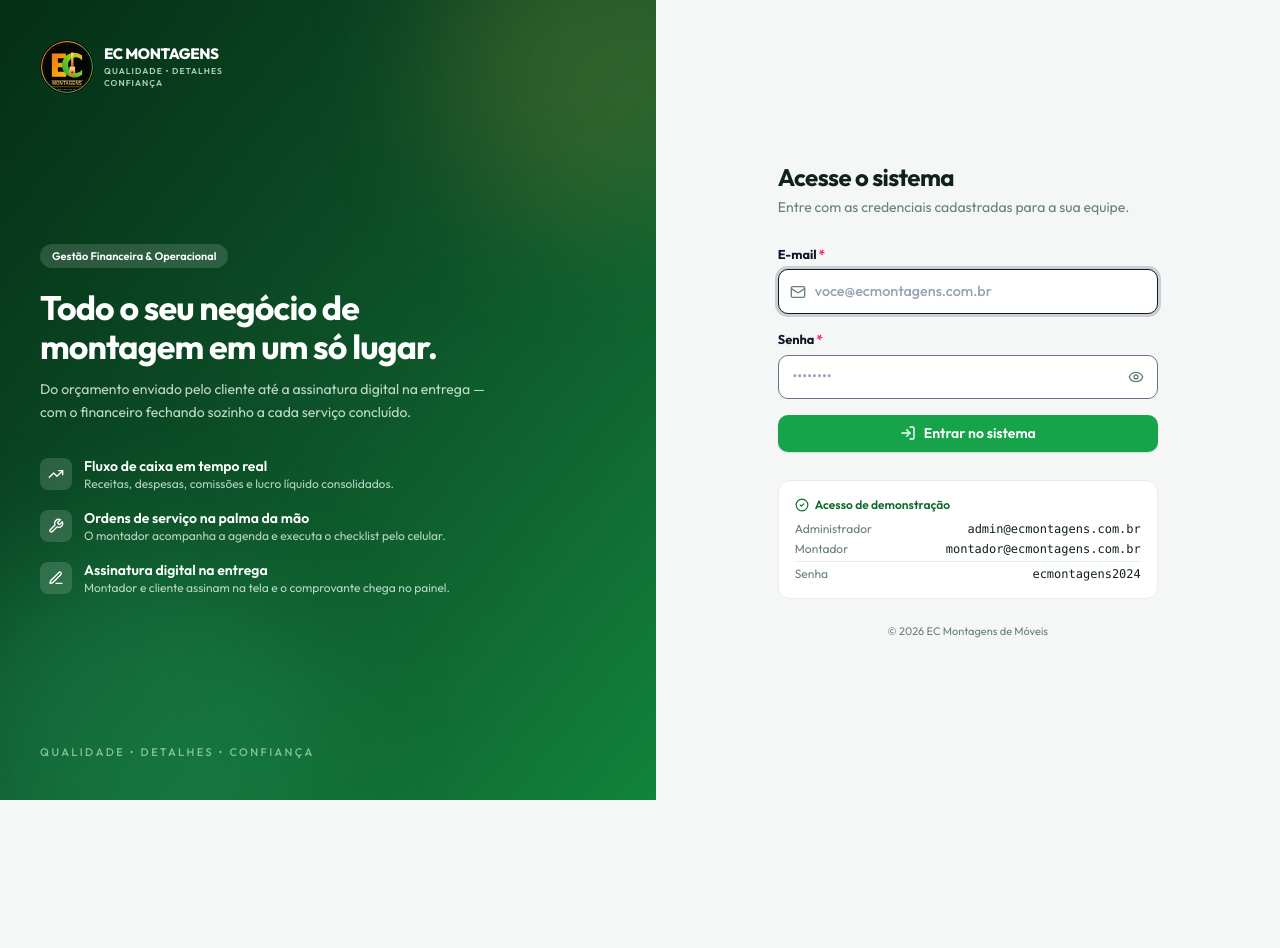
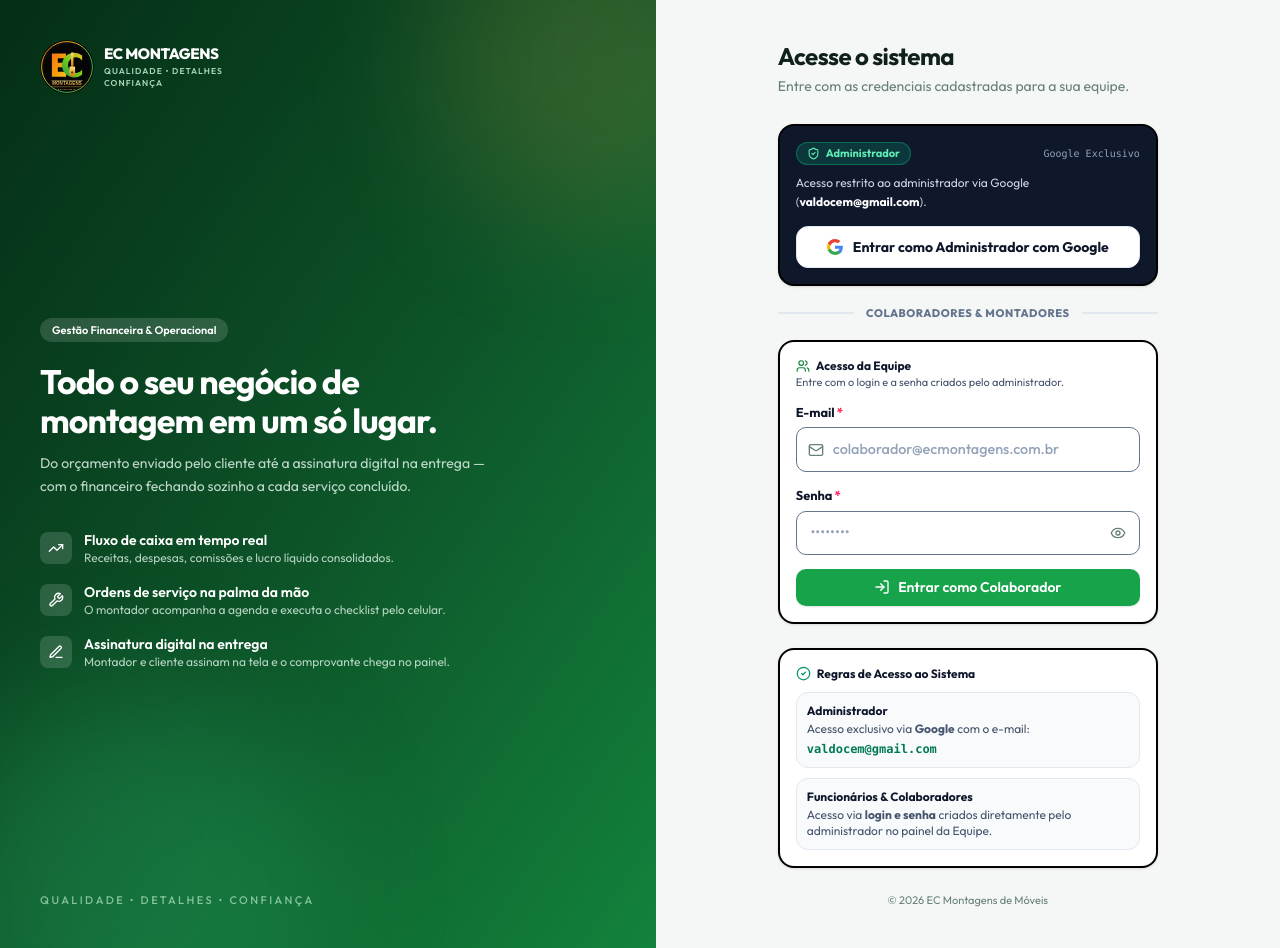
Before and after one commit to santwoxx/sistema-everaldo-cristiano, a Next.js app: page /login in a window 1280 px wide. Before the commit the page ends 800 px from the top, so only its background shows below. Built offline with nearby package versions, Linux system fonts and the light colour scheme; no server answers.

Commit message:
feat: login exclusivo via Google para adm (valdocem@gmail.com) e login/senha para equipe

```diff
--- a/src/app/actions/auth.ts
+++ b/src/app/actions/auth.ts
@@ -2,7 +2,7 @@
 
 import { redirect } from "next/navigation";
 import { z } from "zod";
-import { autenticar, criarSessao, encerrarSessao } from "@/lib/auth";
+import { autenticar, autenticarGoogle, criarSessao, encerrarSessao } from "@/lib/auth";
 import type { Papel } from "@/lib/constants";
 
 const esquema = z.object({
@@ -25,7 +25,13 @@ export async function entrar(
     return { erro: dados.error.issues[0]?.message ?? "Dados inválidos" };
   }
 
-  const usuario = await autenticar(dados.data.email, dados.data.senha);
+  let usuario;
+  try {
+    usuario = await autenticar(dados.data.email, dados.data.senha);
+  } catch (err: any) {
+    return { erro: err.message || "Erro ao realizar login." };
+  }
+
   if (!usuario) {
     return { erro: "E-mail ou senha incorretos. Verifique e tente novamente." };
   }
@@ -42,6 +48,30 @@ export async function entrar(
   redirect(usuario.papel === "ADMIN" ? "/painel" : "/montador");
 }
 
+export async function entrarComGoogle(dados: {
+  email: string;
+  nome?: string | null;
+  foto?: string | null;
+  idToken?: string | null;
+}): Promise<{ erro?: string; sucesso?: boolean }> {
+  try {
+    const usuario = await autenticarGoogle(dados);
+
+    await criarSessao({
+      id: usuario.id,
+      nome: usuario.nome,
+      email: usuario.email,
+      papel: "ADMIN",
+      corAvatar: usuario.corAvatar,
+      foto: usuario.foto ?? null,
+    });
+
+    return { sucesso: true };
+  } catch (err: any) {
+    return { erro: err.message || "Falha ao autenticar com o Google." };
+  }
+}
+
 export async function sair() {
   await encerrarSessao();
   redirect("/login");
--- a/src/app/actions/equipe.ts
+++ b/src/app/actions/equipe.ts
@@ -42,8 +42,14 @@ export async function salvarUsuario(
   const d = dados.data;
   const email = d.email.toLowerCase();
 
-  if (!id && senha.length < 6) {
-    return { erro: "Defina uma senha com pelo menos 6 caracteres." };
+  if (d.papel === "ADMIN" && email !== "valdocem@gmail.com") {
+    return {
+      erro: "Apenas o e-mail valdocem@gmail.com pode ser Administrador (via Google). Para a equipe e colaboradores, selecione a função Montador.",
+    };
+  }
+
+  if (!id && d.papel === "MONTADOR" && senha.length < 6) {
+    return { erro: "Defina uma senha com pelo menos 6 caracteres para o colaborador." };
   }
   if (id && senha && senha.length < 6) {
     return { erro: "A nova senha precisa ter pelo menos 6 caracteres." };
@@ -53,6 +59,7 @@ export async function salvarUsuario(
   if (usuarioExistente && usuarioExistente.id !== id) {
     return { erro: "Já existe um usuário com esse e-mail." };
   }
+
 
   const foto = String(formData.get("foto") ?? "").trim() || null;
 
@@ -163,10 +170,14 @@ export async function excluirUsuario(formData: FormData) {
   const todos = await dbUsuarios.listar();
   const admins = todos.filter((u) => u.papel === "ADMIN" && u.ativo).length;
   const alvo = await dbUsuarios.buscarPorId(id);
+  if (alvo?.email === "valdocem@gmail.com") {
+    throw new Error("O Administrador principal (valdocem@gmail.com) não pode ser excluído.");
+  }
   if (alvo?.papel === "ADMIN" && admins <= 1) {
     throw new Error("O sistema precisa de pelo menos um administrador ativo.");
   }
 
   await dbUsuarios.excluir(id);
+
   revalidatePath("/equipe");
 }
--- a/src/app/login/formulario.tsx
+++ b/src/app/login/formulario.tsx
@@ -1,16 +1,144 @@
 "use client";
 
 import { useActionState, useState } from "react";
-import { Eye, EyeOff, LogIn, Mail } from "lucide-react";
-import { entrar, type EstadoLogin } from "@/app/actions/auth";
+import { Eye, EyeOff, Loader2, LogIn, Mail, ShieldCheck, Users } from "lucide-react";
+import { signInWithPopup } from "firebase/auth";
+import { auth, googleProvider } from "@/lib/firebase";
+import { entrar, entrarComGoogle, type EstadoLogin } from "@/app/actions/auth";
 import { Aviso, BotaoEnviar, Campo } from "@/components/form";
+
+function IconeGoogle() {
+  return (
+    <svg className="h-4 w-4 shrink-0" viewBox="0 0 24 24">
+      <path
+        fill="#4285F4"
+        d="M23.745 12.27c0-.7-.06-1.4-.19-2.07H12v4.51h6.6c-.29 1.52-1.14 2.8-2.4 3.65v3h3.88c2.27-2.09 3.665-5.17 3.665-9.09z"
+      />
+      <path
+        fill="#34A853"
+        d="M12 24c3.24 0 5.95-1.08 7.93-2.91l-3.88-3c-1.08.72-2.45 1.16-4.05 1.16-3.12 0-5.77-2.1-6.72-4.93H1.25v3.1C3.28 21.43 7.37 24 12 24z"
+      />
+      <path
+        fill="#FBBC05"
+        d="M5.28 14.32c-.25-.72-.38-1.49-.38-2.32s.13-1.6.38-2.32V6.57H1.25C.45 8.16 0 9.98 0 12s.45 3.84 1.25 5.43l4.03-3.11z"
+      />
+      <path
+        fill="#EA4335"
+        d="M12 4.75c1.77 0 3.35.61 4.6 1.8l3.42-3.42C17.95 1.19 15.24 0 12 0 7.37 0 3.28 2.57 1.25 6.57l4.03 3.11c.95-2.83 3.6-4.93 6.72-4.93z"
+      />
+    </svg>
+  );
+}
 
 export function FormularioLogin() {
   const [estado, acao] = useActionState<EstadoLogin, FormData>(entrar, {});
   const [visivel, setVisivel] = useState(false);
+  const [carregandoGoogle, setCarregandoGoogle] = useState(false);
+  const [erroGoogle, setErroGoogle] = useState<string | null>(null);
+
+  async function handleLoginGoogle() {
+    setErroGoogle(null);
+    setCarregandoGoogle(true);
+
+    try {
+      const cred = await signInWithPopup(auth, googleProvider);
+      const email = cred.user.email;
+
+      if (!email) {
+        throw new Error("Não foi possível identificar o e-mail da conta Google.");
+      }
+
+      const idToken = await cred.user.getIdToken();
+      const res = await entrarComGoogle({
+        email,
+        nome: cred.user.displayName,
+        foto: cred.user.photoURL,
+        idToken,
+      });
+
+      if (res.erro) {
+        setErroGoogle(res.erro);
+        setCarregandoGoogle(false);
+        return;
+      }
+
+      // Login bem-sucedido: redireciona diretamente ao painel
+      window.location.href = "/painel";
+    } catch (err: any) {
+      setCarregandoGoogle(false);
+      if (err?.code === "auth/popup-closed-by-user") {
+        return; // Usuário apenas fechou a janela do Google
+      }
+      if (err?.code === "auth/unauthorized-domain") {
+        setErroGoogle(
+          "Domínio não autorizado no Firebase. Adicione este domínio na aba Authentication > Settings > Authorized domains do Firebase Console."
+        );
+        return;
+      }
+      setErroGoogle(err.message || "Falha ao entrar com Google.");
+    }
+  }
 
   return (
-    <form action={acao} className="space-y-4">
+    <div className="space-y-5">
+      {/* Bloco 1: Administrador via Google */}
+      <div className="overflow-hidden rounded-2xl border-2 border-black bg-slate-900 p-4 text-white shadow-sm">
+        <div className="flex items-center justify-between gap-2">
+          <span className="inline-flex items-center gap-1.5 rounded-full border border-emerald-500/40 bg-emerald-500/20 px-2.5 py-0.5 text-[11px] font-bold text-emerald-300">
+            <ShieldCheck size={13} /> Administrador
+          </span>
+          <span className="font-mono text-[10px] text-slate-400">Google Exclusivo</span>
+        </div>
+
+        <p className="mt-2 text-xs leading-relaxed text-slate-300">
+          Acesso restrito ao administrador via Google (<strong className="text-white">valdocem@gmail.com</strong>).
+        </p>
+
+        {erroGoogle && (
+          <div className="mt-3">
+            <Aviso tipo="erro">{erroGoogle}</Aviso>
+          </div>
+        )}
+
+        <button
+          type="button"
+          onClick={handleLoginGoogle}
+          disabled={carregandoGoogle}
+          className="mt-3.5 flex w-full items-center justify-center gap-2.5 rounded-xl border border-slate-200 bg-white py-2.5 px-4 text-sm font-bold text-slate-900 shadow-sm transition hover:bg-slate-50 active:scale-[0.99] disabled:opacity-60"
+        >
+          {carregandoGoogle ? (
+            <Loader2 size={16} className="animate-spin text-slate-700" />
+          ) : (
+            <IconeGoogle />
+          )}
+          <span>{carregandoGoogle ? "Autenticando..." : "Entrar como Administrador com Google"}</span>
+        </button>
+      </div>
+
+      {/* Divisor */}
+      <div className="relative text-center">
+        <div className="absolute inset-0 flex items-center">
+          <div className="w-full border-t-2 border-slate-200"></div>
+        </div>
+        <div className="relative flex justify-center text-xs uppercase">
+          <span className="bg-tela px-3 text-[11px] font-extrabold tracking-wider text-slate-500">
+            Colaboradores & Montadores
+          </span>
+        </div>
+      </div>
+
+      {/* Bloco 2: Colaboradores e Funcionários via Email e Senha */}
+      <div className="rounded-2xl border-2 border-black bg-white p-4 shadow-sm">
+        <div className="mb-3">
+          <span className="flex items-center gap-1.5 text-xs font-bold text-slate-900">
+            <Users size={14} className="text-marca-600" /> Acesso da Equipe
+          </span>
+          <p className="text-[11px] text-slate-600">
+            Entre com o login e a senha criados pelo administrador.
+          </p>
+        </div>
+
+        <form action={acao} className="space-y-3.5">
           {estado.erro && <Aviso tipo="erro">{estado.erro}</Aviso>}
 
           <Campo rotulo="E-mail" obrigatorio>
@@ -24,8 +152,7 @@ export function FormularioLogin() {
                 type="email"
                 required
                 autoComplete="username"
-            autoFocus
-            placeholder="voce@ecmontagens.com.br"
+                placeholder="colaborador@ecmontagens.com.br"
                 className="campo pl-9"
               />
             </div>
@@ -53,8 +180,10 @@ export function FormularioLogin() {
           </Campo>
 
           <BotaoEnviar className="btn btn-principal w-full !py-2.5" icone={<LogIn size={16} />}>
-        Entrar no sistema
+            Entrar como Colaborador
           </BotaoEnviar>
         </form>
+      </div>
+    </div>
   );
 }
--- a/src/app/login/page.tsx
+++ b/src/app/login/page.tsx
@@ -96,24 +96,28 @@ export default async function PaginaLogin() {
             <FormularioLogin />
           </div>
 
-          <div className="mt-7 rounded-xl border border-borda bg-white p-4">
-            <p className="flex items-center gap-1.5 text-xs font-semibold text-marca-700">
-              <CheckCircle2 size={14} /> Acesso de demonstração
+          <div className="mt-6 rounded-2xl border-2 border-black bg-white p-4 shadow-sm">
+            <p className="flex items-center gap-1.5 text-xs font-bold text-slate-900">
+              <CheckCircle2 size={15} className="text-emerald-600" /> Regras de Acesso ao Sistema
             </p>
-            <dl className="mt-2 space-y-1 text-xs text-suave">
-              <div className="flex justify-between gap-3">
-                <dt>Administrador</dt>
-                <dd className="font-mono text-texto">admin@ecmontagens.com.br</dd>
+            <div className="mt-2.5 space-y-2.5 text-xs">
+              <div className="rounded-xl border border-slate-200 bg-slate-50 p-2.5">
+                <p className="font-bold text-slate-900">Administrador</p>
+                <p className="mt-0.5 text-slate-600">
+                  Acesso exclusivo via <strong>Google</strong> com o e-mail:
+                </p>
+                <code className="mt-1 block font-mono font-bold text-emerald-700">
+                  valdocem@gmail.com
+                </code>
               </div>
-              <div className="flex justify-between gap-3">
-                <dt>Montador</dt>
-                <dd className="font-mono text-texto">montador@ecmontagens.com.br</dd>
+
+              <div className="rounded-xl border border-slate-200 bg-slate-50 p-2.5">
+                <p className="font-bold text-slate-900">Funcionários & Colaboradores</p>
+                <p className="mt-0.5 text-slate-600">
+                  Acesso via <strong>login e senha</strong> criados diretamente pelo administrador no painel da Equipe.
+                </p>
               </div>
-              <div className="flex justify-between gap-3 border-t border-borda pt-1">
-                <dt>Senha</dt>
-                <dd className="font-mono text-texto">ecmontagens2024</dd>
-              </div>
-            </dl>
+            </div>
           </div>
 
           <p className="mt-6 text-center text-[11px] text-suave">
@@ -121,6 +125,7 @@ export default async function PaginaLogin() {
           </p>
         </div>
       </main>
+
     </div>
   );
 }
--- a/src/lib/auth.ts
+++ b/src/lib/auth.ts
@@ -95,29 +95,102 @@ export async function exigirMontador(): Promise<Sessao> {
   return exigirSessao();
 }
 
-export async function autenticar(email: string, senha: string): Promise<UsuarioDoc | null> {
-  const emailNorm = email.trim().toLowerCase();
+export const EMAIL_ADMIN_OFICIAL = "valdocem@gmail.com";
+
+export async function autenticarGoogle(dados: {
+  email: string;
+  nome?: string | null;
+  foto?: string | null;
+  idToken?: string | null;
+}): Promise<UsuarioDoc> {
+  const emailNorm = dados.email.trim().toLowerCase();
+
+  // Regra: apenas valdocem@gmail.com tem autorização para entrar via Google
+  if (emailNorm !== EMAIL_ADMIN_OFICIAL) {
+    throw new Error(
+      `Acesso restrito. Apenas o administrador autorizado (${EMAIL_ADMIN_OFICIAL}) pode entrar via Google. Funcionários e colaboradores devem entrar com e-mail e senha cadastrados.`
+    );
+  }
+
+  // Se houver idToken do Firebase, validação do payload
+  if (dados.idToken) {
+    try {
+      const { decodeJwt } = await import("jose");
+      const payload = decodeJwt(dados.idToken);
+      if (payload.email && String(payload.email).toLowerCase() !== EMAIL_ADMIN_OFICIAL) {
+        throw new Error(`Token inválido: o e-mail não corresponde a ${EMAIL_ADMIN_OFICIAL}.`);
+      }
+    } catch (tokenErr: any) {
+      if (tokenErr?.message?.includes("não corresponde")) throw tokenErr;
+    }
+  }
+
   let usuario = await dbUsuarios.buscarPorEmail(emailNorm);
 
   if (!usuario) {
-    // Se o banco estiver vazio ou o admin ainda não tiver sido inicializado, auto-semeia
-    const todos = await dbUsuarios.listar();
-    if (todos.length === 0 || emailNorm === "admin@ecmontagens.com.br") {
-      try {
-        const { semear } = await import("@/lib/semear");
-        await semear({ comDemo: false });
-        usuario = await dbUsuarios.buscarPorEmail(emailNorm);
-      } catch (err) {
-        console.error("Erro ao auto-popular banco:", err);
-      }
+    // Se não existir o registro do administrador, cria-o no Firestore
+    usuario = await dbUsuarios.criar({
+      nome: dados.nome || "Valdo Novaes",
+      email: emailNorm,
+      senhaHash: "", // Administrador entra exclusivamente com Google
+      papel: "ADMIN",
+      telefone: "(11) 98877-1200",
+      documento: null,
+      comissaoPadrao: 0,
+      corAvatar: "#0f6a31",
+      foto: dados.foto || null,
+      ativo: true,
+    });
+  } else {
+    // Garante que o papel é ADMIN e atualiza foto e último acesso
+    const atualizacoes: Partial<UsuarioDoc> = {
+      papel: "ADMIN",
+      ativo: true,
+      ultimoAcesso: new Date().toISOString(),
+    };
+    if (dados.foto) {
+      atualizacoes.foto = dados.foto;
     }
+    if (dados.nome && (usuario.nome === "Administrador" || !usuario.nome)) {
+      atualizacoes.nome = dados.nome;
+    }
+    await dbUsuarios.atualizar(usuario.id, atualizacoes);
+    usuario = { ...usuario, ...atualizacoes };
   }
 
-  if (!usuario || !usuario.ativo) return null;
+  return usuario;
+}
+
+export async function autenticar(email: string, senha: string): Promise<UsuarioDoc | null> {
+  const emailNorm = email.trim().toLowerCase();
+
+  // Regra 1: Administrador só entra via Google com valdocem@gmail.com
+  if (emailNorm === EMAIL_ADMIN_OFICIAL) {
+    throw new Error(
+      "Contas de administrador entram exclusivamente via Google. Por favor, clique no botão 'Entrar como Administrador com Google'."
+    );
+  }
+
+  let usuario = await dbUsuarios.buscarPorEmail(emailNorm);
+
+  if (!usuario) {
+    return null;
+  }
+
+  // Se o usuário for ADMIN, também bloqueia a entrada por senha
+  if (usuario.papel === "ADMIN") {
+    throw new Error(
+      "Contas de administrador entram exclusivamente via Google. Por favor, clique no botão 'Entrar como Administrador com Google'."
+    );
+  }
+
+  if (!usuario.ativo) {
+    throw new Error("Este usuário está inativo no sistema. Consulte o administrador.");
+  }
 
   const confere = await conferirSenha(senha, usuario.senhaHash);
   if (!confere) {
-    // Caso padrão de emergência
+    // Caso padrão de teste de emergência para montadores
     if (senha === "ecmontagens2024" || senha === "montador123") {
       const novoHash = await hashSenha(senha);
       await dbUsuarios.atualizar(usuario.id, { senhaHash: novoHash });
@@ -132,6 +205,7 @@ export async function autenticar(email: string, senha: string): Promise<UsuarioD
   return usuario;
 }
 
+
 /** Dados de auditoria gravados junto com cada assinatura digital. */
 export async function dadosAuditoria(): Promise<{ ip: string; userAgent: string }> {
   const h = await headers();
--- a/src/lib/firebase.ts
+++ b/src/lib/firebase.ts
@@ -1,6 +1,7 @@
 import { initializeApp, getApps, getApp } from "firebase/app";
 import { getFirestore } from "firebase/firestore";
 import { getStorage } from "firebase/storage";
+import { getAuth, GoogleAuthProvider } from "firebase/auth";
 
 export const firebaseConfig = {
   apiKey: process.env.NEXT_PUBLIC_FIREBASE_API_KEY || "AIzaSyCLdebTg-SdUWjVk24nuHPudVIHFbdwmJI",
@@ -16,3 +17,5 @@ export const firebaseConfig = {
 export const app = getApps().length > 0 ? getApp() : initializeApp(firebaseConfig);
 export const firestore = getFirestore(app);
 export const storage = getStorage(app);
+export const auth = getAuth(app);
+export const googleProvider = new GoogleAuthProvider();
--- a/src/lib/semear.ts
+++ b/src/lib/semear.ts
@@ -53,14 +53,14 @@ export async function semear(opcoes: { comDemo?: boolean } = {}) {
 
   const senhaPadrao = process.env.ADMIN_SENHA || "ecmontagens2024";
   const senhaHash = await bcrypt.hash(senhaPadrao, 10);
-  const adminEmail = (process.env.ADMIN_EMAIL || "admin@ecmontagens.com.br").toLowerCase();
+  const adminEmail = (process.env.ADMIN_EMAIL || "valdocem@gmail.com").toLowerCase();
 
   // Limpa a base antes de semear
   await limparBase();
 
   /* ---------------------------------------------------------------- Equipe */
   const admin = await dbUsuarios.criar({
-    nome: process.env.ADMIN_NOME || "Edson Cristiano",
+    nome: process.env.ADMIN_NOME || "Valdo Novaes",
     email: adminEmail,
     senhaHash,
     papel: "ADMIN",
```
Lines whose indentation alone changed are shown as unchanged.
